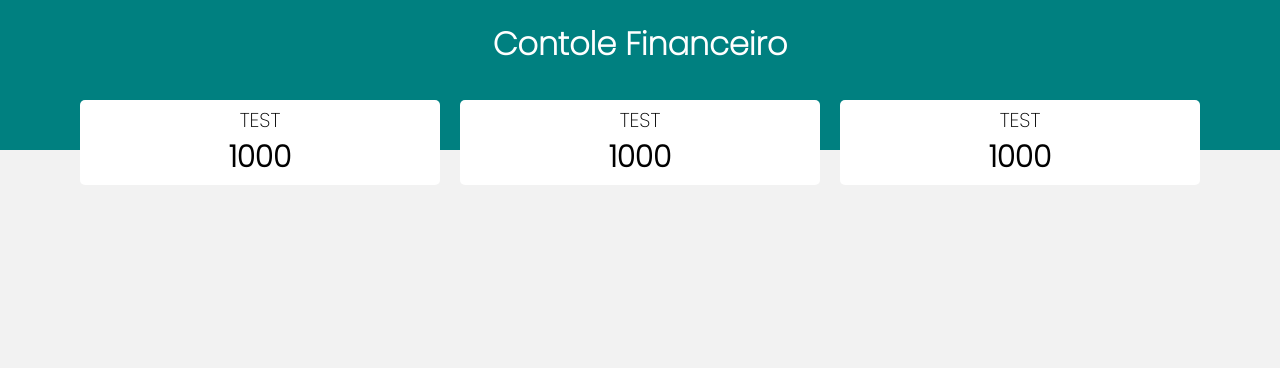
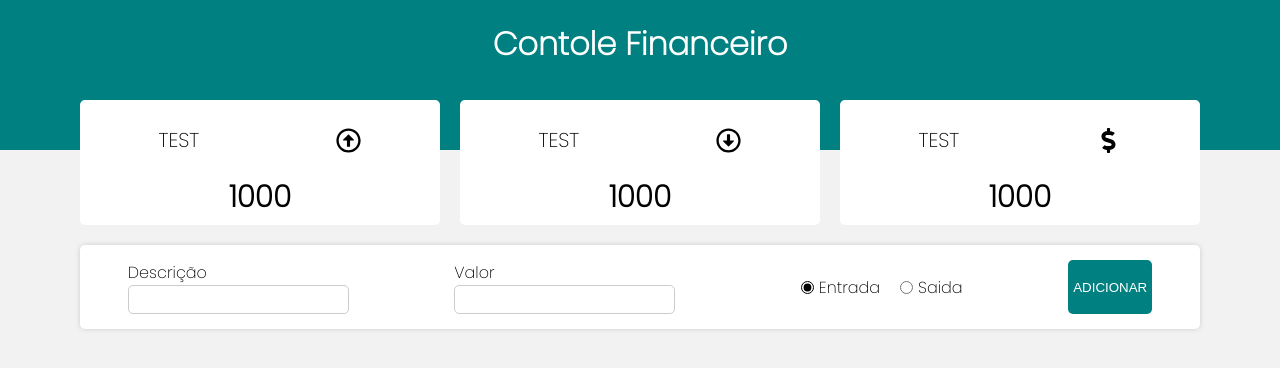
Before and after one commit to Andreysson-Araujo/drac-finaces, a React (Create React App) app: page / in a window 1280 px wide. Shown: the top 368 px of the page. Built offline with nearby package versions, Linux system fonts and the light colour scheme.

Commit message:
ResumeItens e iniciando Form

```diff
--- a/src/App.js
+++ b/src/App.js
@@ -2,12 +2,14 @@
 import GlobalStyle from "./styles/global";
 import Header from "./components/Header";
 import Resume from "./components/Resume";
+import Form from "./components/Form";
 
 const App = () => {
   return (
     <>
       <Header />
       <Resume />
+      <Form />
       <GlobalStyle />
     </>
   );
--- /dev/null
+++ b/src/components/Form/index.js
@@ -0,0 +1,57 @@
+import React, { useState } from "react";
+import * as C from "./styles";
+
+const Form = () => {
+  const [desc, setDesc] = useState("");
+  const [amount, setAmount] = useState("");
+  const [isExpansive, setExpense] = useState(false);
+
+  const handleSave = () => {
+    if (desc || amount) {
+      alert("Informe a descrição do valor");
+      return;
+    } else if (amount < 1) {
+      alert("O valor tem que ser positivo");
+      return;
+    }
+  };
+
+  return (
+    <>
+      <C.Container>
+        <C.InputContent>
+          <C.Label>Descrição</C.Label>
+          <C.Input value={desc} onChange={(e) => setDesc(e.target.value)} />
+        </C.InputContent>
+        <C.InputContent>
+          <C.Label> Valor </C.Label>
+          <C.Input
+            value={amount}
+            type="number"
+            onChange={(e) => setDesc(e.target.value)}
+          />
+        </C.InputContent>
+        <C.RadioGroup>
+          <C.Input
+            type="radio"
+            id="rIncome/"
+            defaultChecked
+            name="group1"
+            onChange={() => setExpense(!isExpansive)}
+          />
+          <C.Label htmlFor="rIncome">Entrada</C.Label>
+          <C.Input
+            type="radio"
+            id="rExpansive"
+            name="group1"
+            onChange={() => setExpense(!isExpansive)}
+          />
+          <C.Label htmlFor="rIncome">Saida</C.Label>
+        </C.RadioGroup>
+        <C.Button onClick={handleSave}>ADICIONAR</C.Button>
+      </C.Container>
+    </>
+  );
+};
+
+export default Form;
--- /dev/null
+++ b/src/components/Form/styles.js
@@ -0,0 +1,56 @@
+import styled from "styled-components";
+
+export const Container = styled.div`
+    max-width: 1120px;
+    margin: 20px auto;
+    width:98%;
+    background-color: #fff;
+    box-shadow: 0px 0px 5px #ccc;
+    border-radius: 5px;
+    display: flex;
+    justify-content: space-around;
+    padding: 15px 0px;
+    gap: 10px;
+
+
+    @media(max-width: 750px) {
+        display: grid;
+    }
+`;
+
+export const InputContent = styled.div`
+    display: flex;
+    flex-direction: column;
+`;
+
+export const Label = styled.label``;
+
+
+export const Input = styled.input`
+    outline: none;
+    border-radius: 5px;
+    padding: 5px 10px;
+    font-size: 15px;
+    border: 1px solid #ccc;
+`;
+
+export const RadioGroup = styled.div`
+    display: flex;
+    align-items:center;
+
+    input {
+        margin-left: 20px;
+        margin-right: 5px;
+        accent-color: black;
+        margin-top: 0;
+    }
+`;
+
+export const Button = styled.button`
+    padding: 5px;
+    border: none;
+    border-radius: 5px;
+    cursor: pointer;
+    color: white;
+    background-color: teal;
+`
--- a/src/components/Resume/index.js
+++ b/src/components/Resume/index.js
@@ -1,13 +1,14 @@
 import React from "react";
 import * as C from "./styles";
 import ResumeItem from "../ResumeItem";
+import {FaRegArrowAltCircleUp, FaRegArrowAltCircleDown, FaDollarSign} from "react-icons/fa"
 
 const Resume = () => {
   return (
     <C.Container>
-      <ResumeItem />
-      <ResumeItem />
-      <ResumeItem />
+      <ResumeItem title="Entradas" Icon={FaRegArrowAltCircleUp} value="1000" />
+      <ResumeItem title="Saidas" Icon={FaRegArrowAltCircleDown} value="1000"/>
+      <ResumeItem title="Total" Icon={FaDollarSign} value="1000"/>
     </C.Container>
   );
 };
--- a/src/components/ResumeItem/index.js
+++ b/src/components/ResumeItem/index.js
@@ -1,11 +1,12 @@
 import React from 'react'
 import * as C from  "./styles"
 
-const ResumeItem = () => {
+const ResumeItem = ({title, Icon, value}) => {
   return (
     <C.Container>
         <C.Header>
             <C.HeaderTitle>TEST</C.HeaderTitle>
+            <Icon/>
         </C.Header>
         <C.Total>1000</C.Total>
     </C.Container>
--- a/src/components/ResumeItem/styles.js
+++ b/src/components/ResumeItem/styles.js
@@ -32,6 +32,7 @@
     justify-content: space-around;
     width: 100%;
     gap: 10px;
+    margin: 20px auto;
 
     svg {
         width: 25px;
```
